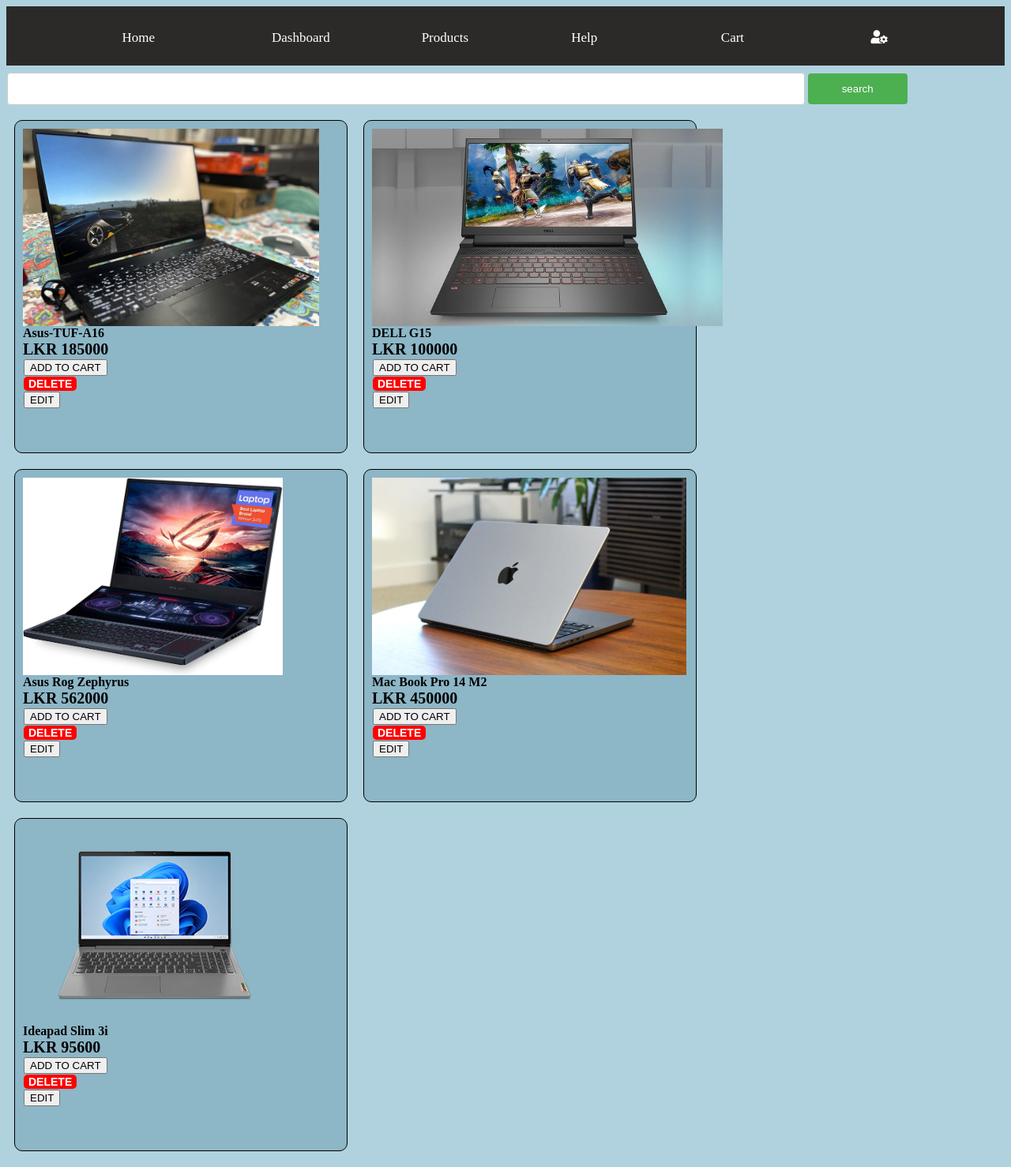
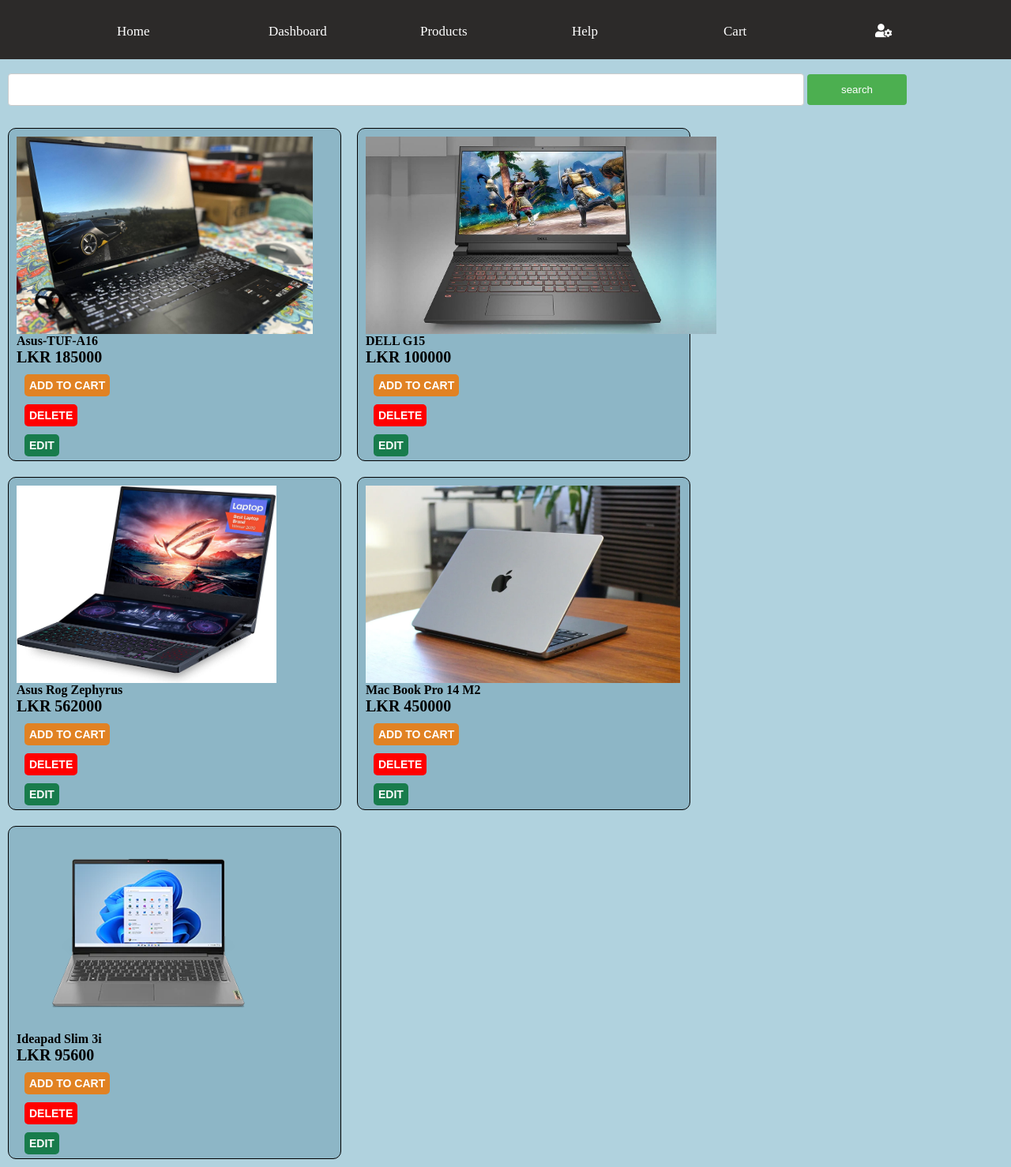
Before and after one commit to aathif2001/CS-level-2-Project, a PHP site: page /products.php in a window 1280 px wide. Shown: the whole page at 79% size. Run offline with PHP 8.4, Linux system fonts and the light colour scheme; the visitor is signed in with stand-in values (Sample User, id 1); data comes from the database, SQL or seed files in the repository.

Commit message:
add style product page

```diff
--- a/items.php
+++ b/items.php
@@ -24,7 +24,7 @@
             }
             form {
                 text-align:left;
-                margin: 1px;
+                margin: 10px;
             }
             #result {
                 font-size: 20px;
@@ -39,6 +39,7 @@
                 background-color:rgb(24, 124, 76);
                 border:none;
                 border-radius:5px;
+                padding: 6px;
                 cursor:pointer;
             }
             .cart{
@@ -50,9 +51,10 @@
                 align:center;
                 border-radius:5px;
                 cursor:pointer;
-
+                padding: 6px;
             }
             .delete{
+                padding: 6px;
                 font-weight:bold;
                 font-size:14px;
                 color:white;
@@ -60,7 +62,6 @@
                 background-color:red;
                 border-radius:5px;
                 cursor:pointer;
-
             }
             input[type=submit] {
             background-color: #4CAF50;
@@ -114,7 +115,7 @@
 
                         <form action="./cart.php" method="post">
                             <input type="hidden" name="productid" value="<?php echo $row['product_id'] ?>">
-                            <button type="submit">ADD TO CART</button>
+                            <button class='cart' type="submit">ADD TO CART</button>
                         </form>
 
                 <?php
@@ -133,7 +134,7 @@
 
                         <form action="./admin/edit_product.php" method="post">
                         <input type="hidden" name="productid1" value="<?php echo $P_id; ?>">
-                        <button type="submit">EDIT</button>
+                        <button type="submit" class='edit'>EDIT</button>
                         </form>
                         <?php
                     }
--- a/products.php
+++ b/products.php
@@ -1,6 +1,11 @@
 <html>
     <head>
         <title>Products</title>
+        <style>
+            body {
+                margin: 0
+            }
+        </style>
     </head>
     <body>
 
```
